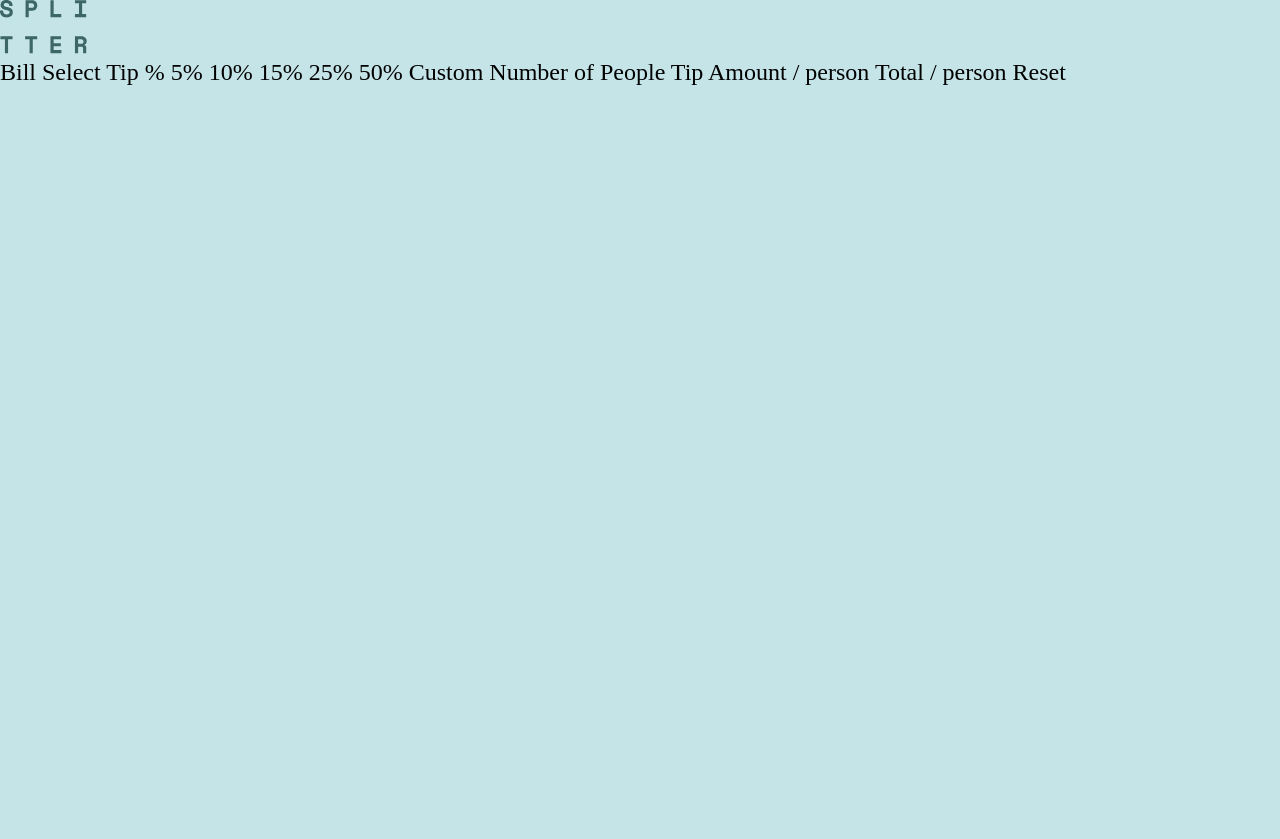
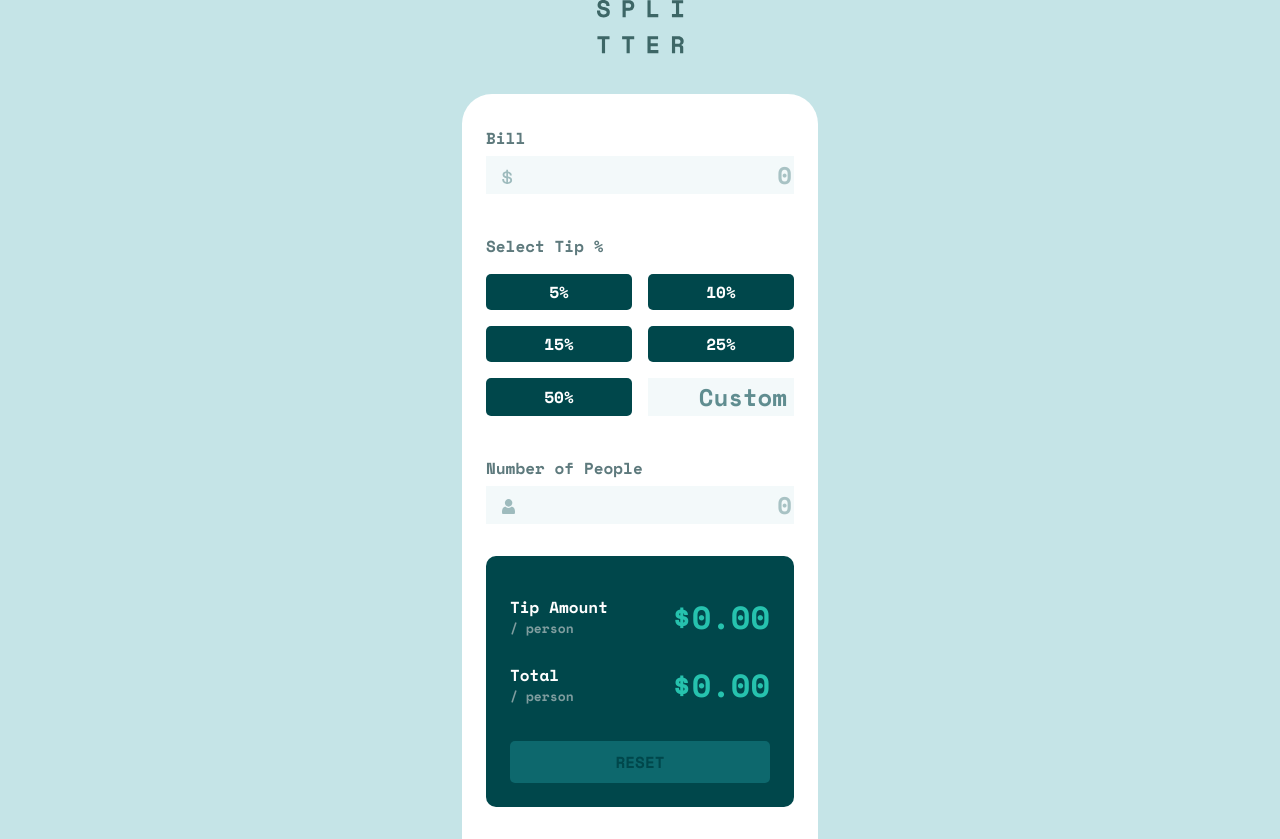
Before and after one commit to antoniochangoer/tip-calculator-app, a plain HTML site: page index.html in a window 1280 px wide. Before the commit the page ends 800 px from the top, so only its background shows below. Drawn offline with nearby package versions, Linux system fonts and the light colour scheme.

Commit message:
basic styling

```diff
--- a/index.html
+++ b/index.html
@@ -19,10 +19,47 @@
         <div class="logo">
           <img src="./images/logo.svg" alt="Logo that says splitter" />
         </div>
-        <div class="calculator"></div>
+        <form class="calculator">
+          <div class="col calculator__input">
+            <label class="bill-label">
+              <span class="calculator__input-title">Bill</span>
+              <input class="bill" type="number" placeholder="0" />
+            </label>
+            <div class="calculator__select-tip">
+              <span class="calculator__input-title">Select Tip %</span>
+              <div class="calculator__btns">
+                <button class="calculator__btn">5%</button>
+                <button class="calculator__btn">10%</button>
+                <button class="calculator__btn">15%</button>
+                <button class="calculator__btn">25%</button>
+                <button class="calculator__btn">50%</button>
+                <input type="number" placeholder="Custom" />
+              </div>
+            </div>
+            <label class="people-label">
+              <span class="calculator__input-title">Number of People</span>
+              <input class="bill" type="number" placeholder="0" />
+            </label>
+          </div>
+          <div class="col calculator__total">
+            <div class="row">
+              <div class="col">
+                <p class="calculator__tip-amount-title">Tip Amount</p>
+                <sub>/ person</sub>
+              </div>
+              <p class="calculator__tip-amount">$0.00</p>
+            </div>
+            <div class="row">
+              <div class="col">
+                <p class="calculator__tip-amount-title">Total</p>
+                <sub>/ person</sub>
+              </div>
+              <p class="calculator__tip-amount">$0.00</p>
+            </div>
+            <button class="btn-reset">Reset</button>
+          </div>
+        </form>
       </section>
     </main>
-    Bill Select Tip % 5% 10% 15% 25% 50% Custom Number of People Tip Amount /
-    person Total / person Reset
   </body>
 </html>
--- a/style.css
+++ b/style.css
@@ -2,9 +2,14 @@
   --green-500: #c5e4e7;
   --green-600: #26c2ae;
   --green-700: #00474b;
+  --green-grey: #5e7a7d;
   --white: #ffffff;
 
-  --fs-l: 4rem;
+  --ff: 'Space Mono', monospace;
+  --fw: 700;
+
+  --fs-l: 4.8rem;
+  --fs-m: 3.2rem;
   --fs-r: 2.4rem;
   --fs-s: 1.6rem;
   --fs-xs: 1.3rem;
@@ -64,12 +69,241 @@ h6 {
   isolation: isolate;
 }
 
+/* Chrome, Safari, Edge, Opera */
+input::-webkit-outer-spin-button,
+input::-webkit-inner-spin-button {
+  -webkit-appearance: none;
+}
+
+/* Firefox */
+input[type='number'] {
+  -moz-appearance: textfield;
+}
+
 /* Style start */
 html {
   font-size: 62.5%;
 }
 
 body {
+  font-family: var(--ff);
+  font-weight: var(--fw);
   background-color: var(--green-500);
+  font-size: var(--fs-s);
+}
+
+/* utility */
+.col {
+  display: flex;
+  flex-direction: column;
+}
+
+.row {
+  display: flex;
+  align-items: center;
+}
+
+main {
+}
+
+.content {
+  display: flex;
+  align-items: center;
+  justify-content: center;
+  flex-direction: column;
+  min-height: 100vh;
+}
+
+.logo {
+  margin-bottom: 4rem;
+}
+
+.calculator {
+  background-color: var(--white);
+  border-top-left-radius: 3rem;
+  border-top-right-radius: 3rem;
+  padding: 3.2rem 2.4rem;
+}
+
+.calculator__input-title {
+  color: var(--green-grey);
+  display: block;
+  margin-bottom: 0.6rem;
+}
+
+input {
+  width: 100%;
+  border: none;
+  background-color: #f3f9fa;
   font-size: var(--fs-r);
+  text-align: right;
 }
+
+input::placeholder {
+  color: var(--green-700);
+  opacity: 0.3;
+}
+
+.bill-label,
+.people-label {
+  position: relative;
+}
+
+.bill-label::before {
+  content: '';
+  height: 15px;
+  width: 15px;
+  display: block;
+  position: absolute;
+  top: 43px;
+  z-index: 1;
+  left: 16px;
+  background: url('./images/icon-dollar.svg');
+  background-repeat: no-repeat;
+}
+
+.people-label::before {
+  content: '';
+  height: 15px;
+  width: 15px;
+  display: block;
+  position: absolute;
+  top: 43px;
+  z-index: 1;
+  left: 16px;
+  background: url('./images/icon-person.svg');
+  background-repeat: no-repeat;
+}
+
+.calculator__select-tip {
+  margin: 4rem 0;
+}
+
+.calculator__select-tip span {
+  margin-bottom: 1.6rem;
+}
+
+.calculator__btns {
+  display: grid;
+  gap: 1.6rem;
+  grid-template-columns: 1fr 1fr;
+}
+
+.calculator__btns input {
+  max-width: 14.6rem;
+  max-height: 4.8rem;
+}
+
+.calculator__btns input::placeholder {
+  padding-right: 0.5rem;
+  opacity: 0.6;
+}
+
+.calculator__btn {
+  max-width: 14.6rem;
+  max-height: 4.8rem;
+  background-color: var(--green-700);
+  border: none;
+  cursor: pointer;
+  border-radius: 5px;
+  color: var(--white);
+  padding: 0.6rem 1.7rem;
+  transition: all 0.1s ease-in;
+}
+
+.calculator__btn:hover,
+.calculator__btn:active {
+  color: var(--green-700);
+  background-color: var(--green-600);
+}
+
+.calculator__total {
+  color: var(--white);
+  border-radius: 1rem;
+  background-color: var(--green-700);
+  margin-top: 3.2rem;
+  padding: 3.7rem 2.4rem 2.4rem 2.4rem;
+}
+
+.calculator__total .row {
+  justify-content: space-between;
+  margin-bottom: 2rem;
+}
+
+.calculator__total sub {
+  font-size: var(--fs-xs);
+  color: #7f9d9f;
+}
+
+.calculator__total .row:nth-child(2) {
+  margin-bottom: 3.2rem;
+}
+
+.calculator__tip-amount {
+  color: var(--green-600);
+  font-size: var(--fs-m);
+}
+
+.btn-reset {
+  border-radius: 5px;
+  background-color: #0d686d;
+  border: none;
+  color: #00474b;
+  display: block;
+  padding: 0.9rem 0;
+  text-transform: uppercase;
+  pointer-events: none;
+}
+
+.active {
+  cursor: pointer;
+  background-color: #26c2ae;
+}
+
+@media (min-width: 90em) {
+  main {
+    max-width: 92rem;
+    margin-inline: auto;
+  }
+
+  .content {
+    align-items: normal;
+  }
+
+  .logo {
+    margin-inline: auto;
+  }
+
+  .calculator {
+    border-radius: 3rem;
+    display: flex;
+    justify-content: space-between;
+    gap: 4.8rem;
+    padding: 3.2rem;
+  }
+
+  .calculator__input {
+    max-width: 37.9rem;
+  }
+
+  .calculator__total {
+    max-width: 41.3rem;
+    margin-top: 0;
+    padding: 4rem;
+    flex: 1;
+  }
+
+  .calculator__btns {
+    gap: 1.4rem;
+    grid-template-columns: repeat(3, 1fr);
+  }
+
+  .calculator__tip-amount {
+    color: var(--green-600);
+    font-size: var(--fs-l);
+  }
+
+  .btn-reset {
+    margin-top: auto;
+  }
+}
--- a/tip-calculator.js
+++ b/tip-calculator.js
@@ -1 +1,3 @@
-alert('asdasd');
+const buttons = document.querySelectorAll('button');
+
+buttons.forEach((btn) => addEventListener('click', (e) => e.preventDefault()));
```
